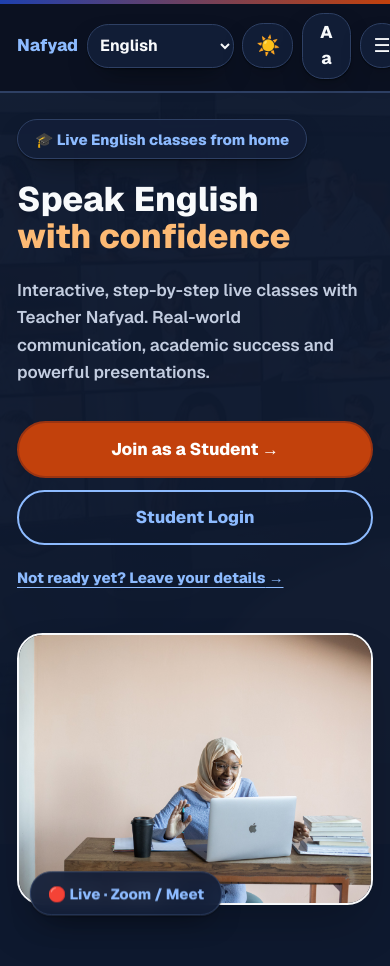
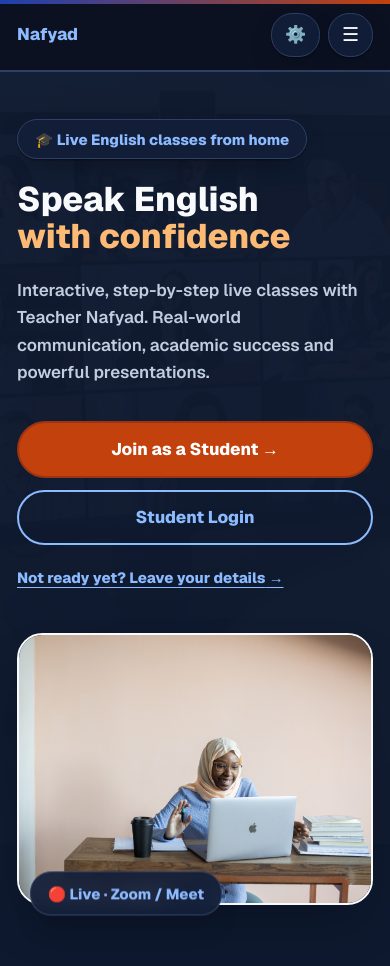
Before and after one commit to mubarekM/nafyadi, a Next.js app: page / in a window 390 px wide. Shown: the top 966 px of the page. Built offline with nearby package versions, Linux system fonts and the light colour scheme.

Commit message:
fix mobile header, settings button, clearer admin access

```diff
--- /dev/null
+++ b/app/admin/page.js
@@ -0,0 +1,5 @@
+import { redirect } from "next/navigation";
+
+export default function AdminIndex() {
+  redirect("/admin/dashboard");
+}
--- a/app/globals.css
+++ b/app/globals.css
@@ -45,7 +45,7 @@ html.dark {
   --shadow: 0 1px 2px rgba(0, 0, 0, 0.5), 0 12px 30px -14px rgba(0, 0, 0, 0.7);
 }
 
-/* ===== Text size (set with the Aa button) ===== */
+/* ===== Text size (set with the settings button) ===== */
 html {
   font-size: 106.25%;
   scroll-behavior: smooth;
@@ -96,7 +96,7 @@ body {
     Arial,
     sans-serif;
   line-height: 1.6;
-  overflow-wrap: anywhere;
+  overflow-wrap: break-word;
   -webkit-font-smoothing: antialiased;
 }
 h1,
@@ -139,6 +139,13 @@ table {
   opacity: 0.8;
 }
 
+/* Top bars never break their words into pieces */
+header a,
+header button,
+header select {
+  white-space: nowrap;
+}
+
 /* Thin brand line at the top of every page */
 body::before {
   content: "";
@@ -173,7 +180,9 @@ body::before {
   top: 4px;
 }
 
-/* ===== Page parts ===== */
+/* ===== Our components (in Tailwind's "components" layer, so Tailwind classes like
+   hidden, flex and lg:flex can still override them) ===== */
+@layer components {
   .b0 {
     background: var(--bar);
     backdrop-filter: blur(12px);
@@ -234,7 +243,6 @@ main.b0,
     }
   }
 
-/* Dashboard look */
   .week-h {
     background: rgba(249, 115, 22, 0.16);
     border-left: 4px solid var(--acc);
@@ -256,7 +264,7 @@ main.b0,
     line-height: 1.15;
   }
 
-/* ===== Buttons (white text on deep orange = easy to read) ===== */
+  /* Buttons (white text on deep orange = easy to read) */
   .btn {
     display: inline-flex;
     align-items: center;
@@ -331,13 +339,8 @@ main.b0,
   .btn-green:hover {
     background: #14532d;
   }
-button,
-a {
-  -webkit-tap-highlight-color: transparent;
-  touch-action: manipulation;
-}
 
-/* ===== Forms ===== */
+  /* Forms */
   .field {
     width: 100%;
     min-height: 48px;
@@ -365,37 +368,8 @@ a {
     font-weight: 800;
     color: var(--tx);
   }
-input[type="checkbox"],
-input[type="radio"] {
-  width: 1.3rem;
-  height: 1.3rem;
-  accent-color: var(--pri);
-  flex-shrink: 0;
-}
-input[type="datetime-local"] {
-  min-height: 3rem;
-  -webkit-appearance: none;
-  appearance: none;
-}
-input[type="file"]::file-selector-button {
-  background: var(--btn) !important;
-  color: #fff !important;
-  border: 2px solid var(--btn-h) !important;
-  border-radius: 999px;
-  padding: 0.6rem 1.1rem;
-  font-weight: 800;
-  cursor: pointer;
-  margin-right: 1rem;
-}
-@media (max-width: 1023px) {
-  input,
-  select,
-  textarea {
-    font-size: 16px;
-  }
-}
 
-/* ===== Messages and badges ===== */
+  /* Messages and badges */
   .err {
     background: #fee2e2;
     color: #7f1d1d;
@@ -469,7 +443,7 @@ html.dark .chip-r {
     border-color: #991b1b;
   }
 
-/* ===== Picture backgrounds ===== */
+  /* Picture backgrounds */
   .bd-fb {
     background: linear-gradient(135deg, #dbeafe, #fff7ed);
   }
@@ -484,6 +458,49 @@ html.dark .bd-fb {
   }
   html.dark .bd-ov {
     background: linear-gradient(rgba(8, 14, 30, 0.8), rgba(8, 14, 30, 0.92));
+  }
+
+  .bubble-me {
+    background: linear-gradient(135deg, #1e40af, #c2410c);
+    color: #fff;
+  }
+}
+
+/* ===== Form details ===== */
+input[type="checkbox"],
+input[type="radio"] {
+  width: 1.3rem;
+  height: 1.3rem;
+  accent-color: var(--pri);
+  flex-shrink: 0;
+}
+input[type="datetime-local"] {
+  min-height: 3rem;
+  -webkit-appearance: none;
+  appearance: none;
+}
+input[type="file"]::file-selector-button {
+  background: var(--btn) !important;
+  color: #fff !important;
+  border: 2px solid var(--btn-h) !important;
+  border-radius: 999px;
+  padding: 0.6rem 1.1rem;
+  font-weight: 800;
+  cursor: pointer;
+  margin-right: 1rem;
+}
+/* 16px on phones stops iPhones from zooming into form fields */
+@media (max-width: 1023px) {
+  input,
+  select,
+  textarea {
+    font-size: 16px;
+  }
+}
+button,
+a {
+  -webkit-tap-highlight-color: transparent;
+  touch-action: manipulation;
 }
 
 /* ===== Animations ===== */
@@ -508,10 +525,6 @@ html.dark .bd-ov {
 .fl {
   animation: fl 4s ease-in-out infinite;
 }
-.bubble-me {
-  background: linear-gradient(135deg, #1e40af, #c2410c);
-  color: #fff;
-}
 @media (prefers-reduced-motion: reduce) {
   * {
     animation: none !important;
@@ -520,7 +533,25 @@ html.dark .bd-ov {
   }
 }
 
-/* ===== HIGH CONTRAST MODE (Aa button) ===== */
+/* ===== Contrast fixes for older green and red text ===== */
+.text-green-500,
+.text-green-600 {
+  color: #15803d !important;
+}
+.text-red-500,
+.text-red-600 {
+  color: #b91c1c !important;
+}
+html.dark .text-green-500,
+html.dark .text-green-600 {
+  color: #4ade80 !important;
+}
+html.dark .text-red-500,
+html.dark .text-red-600 {
+  color: #fca5a5 !important;
+}
+
+/* ===== HIGH CONTRAST MODE ===== */
 html.hc {
   --bg: #000;
   --soft: #000;
@@ -626,6 +657,12 @@ html.hc .btn-green {
   background: var(--bg);
   color: var(--tx);
 }
+html.hc .text-green-500,
+html.hc .text-green-600,
+html.hc .text-red-500,
+html.hc .text-red-600 {
+  color: var(--tx) !important;
+}
 html.hc a:not(.btn):not(.btn2):not(.btn-ghost) {
   text-decoration: underline;
 }
@@ -662,27 +699,3 @@ html.hc :focus-visible {
     print-color-adjust: exact;
   }
 }
-
-/* ===== Contrast fixes for older green and red text ===== */
-.text-green-500,
-.text-green-600 {
-  color: #15803d !important;
-}
-.text-red-500,
-.text-red-600 {
-  color: #b91c1c !important;
-}
-html.dark .text-green-500,
-html.dark .text-green-600 {
-  color: #4ade80 !important;
-}
-html.dark .text-red-500,
-html.dark .text-red-600 {
-  color: #fca5a5 !important;
-}
-html.hc .text-green-500,
-html.hc .text-green-600,
-html.hc .text-red-500,
-html.hc .text-red-600 {
-  color: var(--tx) !important;
-}
--- a/components/Controls.js
+++ b/components/Controls.js
@@ -3,18 +3,28 @@
 import { useState } from "react";
 import { LANGS, usePrefs } from "@/lib/prefs";
 
+const TXT = {
+  en: { lang: "Language", dark: "Dark mode", light: "Light mode" },
+  am: { lang: "ቋንቋ", dark: "ጨለማ ገጽታ", light: "ብሩህ ገጽታ" },
+  om: { lang: "Afaan", dark: "Haala dukkanaa", light: "Haala ifaa" },
+};
+
 export default function Controls({ showLang = true, up = false }) {
   const { t, lang, pick, dark, flip, ts, setTs, hc, flipHc } = usePrefs();
   const [open, setOpen] = useState(false);
+  const x = TXT[lang] || TXT.en;
 
   const sizes = [
     [1, "0.95rem", "sizeS"],
     [2, "1.2rem", "sizeM"],
     [3, "1.5rem", "sizeL"],
   ];
+  const edge = { borderColor: "var(--bd)" };
 
   return (
-    <div className="relative flex items-center gap-2">
+    <div className="relative flex shrink-0 items-center gap-2">
+      {/* Bigger screens: language and dark mode stay visible */}
+      <div className="hidden items-center gap-2 sm:flex">
         {showLang && (
           <select
             value={lang}
@@ -29,22 +39,26 @@ export default function Controls({ showLang = true, up = false }) {
             ))}
           </select>
         )}
-
         <button
           onClick={flip}
-        aria-label={dark ? "Switch to light mode" : "Switch to dark mode"}
+          aria-label={dark ? x.light : x.dark}
           className="cd min-h-[44px] min-w-[44px] px-3 py-1.5 text-lg"
         >
           {dark ? "☀️" : "🌙"}
         </button>
+      </div>
 
+      {/* One settings button: ⚙️ on phones, Aa on bigger screens */}
       <button
         onClick={() => setOpen((o) => !o)}
         aria-expanded={open}
         aria-label={t("a11yT")}
-        className="cd min-h-[44px] min-w-[44px] px-3 py-1.5 text-base font-extrabold"
+        className="cd inline-flex min-h-[44px] min-w-[44px] items-center justify-center px-3 py-1.5 text-base font-extrabold"
       >
-        Aa
+        <span className="sm:hidden" aria-hidden="true">
+          ⚙️
+        </span>
+        <span className="hidden sm:inline">Aa</span>
       </button>
 
       {open && (
@@ -58,11 +72,44 @@ export default function Controls({ showLang = true, up = false }) {
           <div
             role="dialog"
             aria-label={t("a11yT")}
-            className={`cd absolute z-[80] w-72 max-w-[85vw] p-4 shadow-2xl ${
+            className={`cd absolute z-[80] max-h-[80dvh] w-72 max-w-[85vw] overflow-y-auto p-4 shadow-2xl ${
               up ? "bottom-full left-0 mb-2" : "right-0 top-full mt-2"
             }`}
           >
             <p className="font-extrabold">{t("a11yT")}</p>
+
+            {/* Phones only: language and dark mode */}
+            <div className="sm:hidden">
+              {showLang && (
+                <>
+                  <p className="lbl mt-4">{x.lang}</p>
+                  <div className="space-y-2">
+                    {Object.entries(LANGS).map(([k, v]) => (
+                      <button
+                        key={k}
+                        onClick={() => pick(k)}
+                        aria-pressed={lang === k}
+                        className={`flex min-h-[48px] w-full items-center justify-between rounded-xl border-2 px-4 font-extrabold ${
+                          lang === k ? "grad text-white" : ""
+                        }`}
+                        style={edge}
+                      >
+                        <span>{v}</span>
+                        {lang === k && <span aria-hidden="true">✓</span>}
+                      </button>
+                    ))}
+                  </div>
+                </>
+              )}
+              <button
+                onClick={flip}
+                className="mt-3 flex min-h-[48px] w-full items-center gap-3 rounded-xl border-2 px-4 font-extrabold"
+                style={edge}
+              >
+                <span aria-hidden="true">{dark ? "☀️" : "🌙"}</span>
+                <span>{dark ? x.light : x.dark}</span>
+              </button>
+            </div>
 
             <p className="lbl mt-4">{t("textSize")}</p>
             <div className="grid grid-cols-3 gap-2">
@@ -74,7 +121,7 @@ export default function Controls({ showLang = true, up = false }) {
                   className={`flex min-h-[64px] flex-col items-center justify-center rounded-xl border-2 px-1 py-2 font-extrabold ${
                     ts === n ? "grad text-white" : ""
                   }`}
-                  style={{ borderColor: "var(--bd)" }}
+                  style={edge}
                 >
                   <span style={{ fontSize: fs, lineHeight: 1 }}>A</span>
                   <span className="mt-1 text-[0.7rem] leading-tight">
@@ -89,7 +136,7 @@ export default function Controls({ showLang = true, up = false }) {
               aria-checked={hc}
               onClick={flipHc}
               className="mt-4 flex w-full items-center justify-between gap-3 rounded-xl border-2 p-3 text-left"
-              style={{ borderColor: "var(--bd)" }}
+              style={edge}
             >
               <span className="min-w-0">
                 <span className="block font-extrabold">{t("hcT")}</span>
```
Also changed, not shown: components/AdminShell.js (+90 -16 lines). Lines whose indentation alone changed are shown as unchanged.
